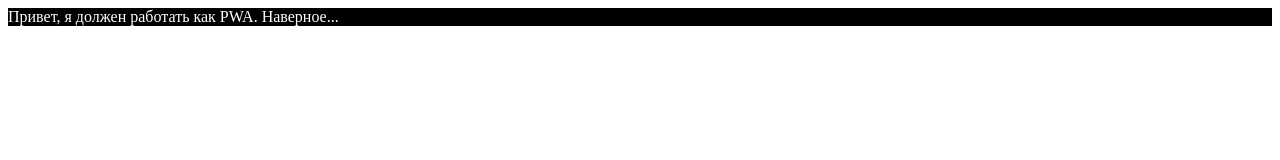
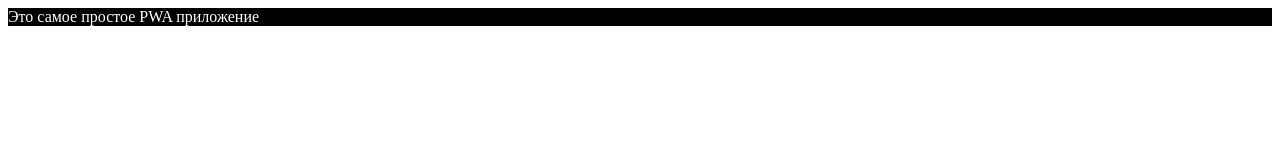
Before and after one commit to ElmirKuba/invest-helper-react-vite-pwa, a React (Vite) app: page / in a window 1280 px wide. Shown: the top 160 px of the page. Built offline with nearby package versions, Linux system fonts and the light colour scheme.

Commit message:
pwa: тестирование

```diff
--- a/src/App.tsx
+++ b/src/App.tsx
@@ -2,9 +2,7 @@ import './App.css';
 
 /** Основной компонент приложения */
 function App() {
-  return (
-    <div className="App">Привет, я должен работать как PWA. Наверное...</div>
-  );
+  return <div className="App">Это самое простое PWA приложение</div>;
 }
 
 export default App;
```
